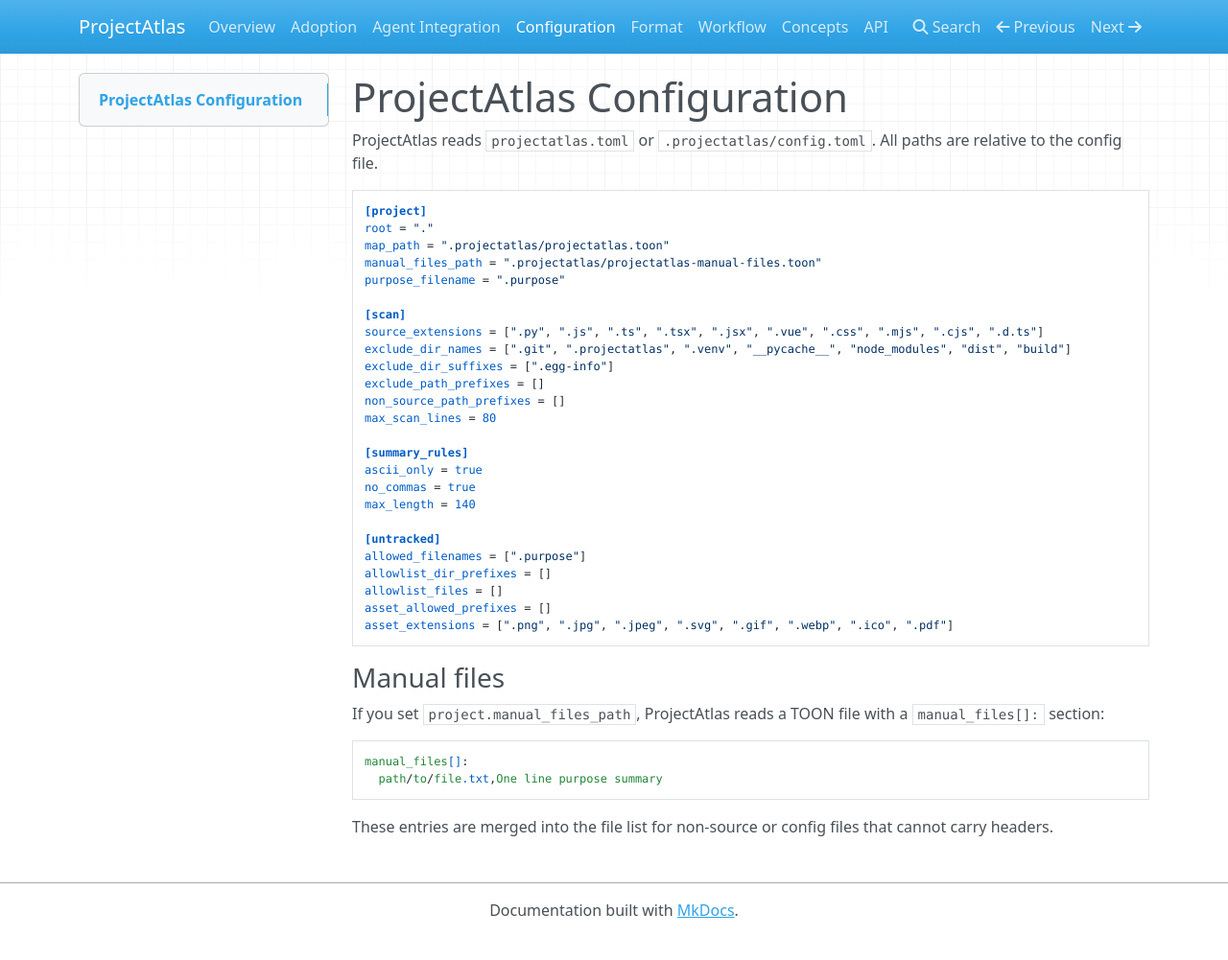
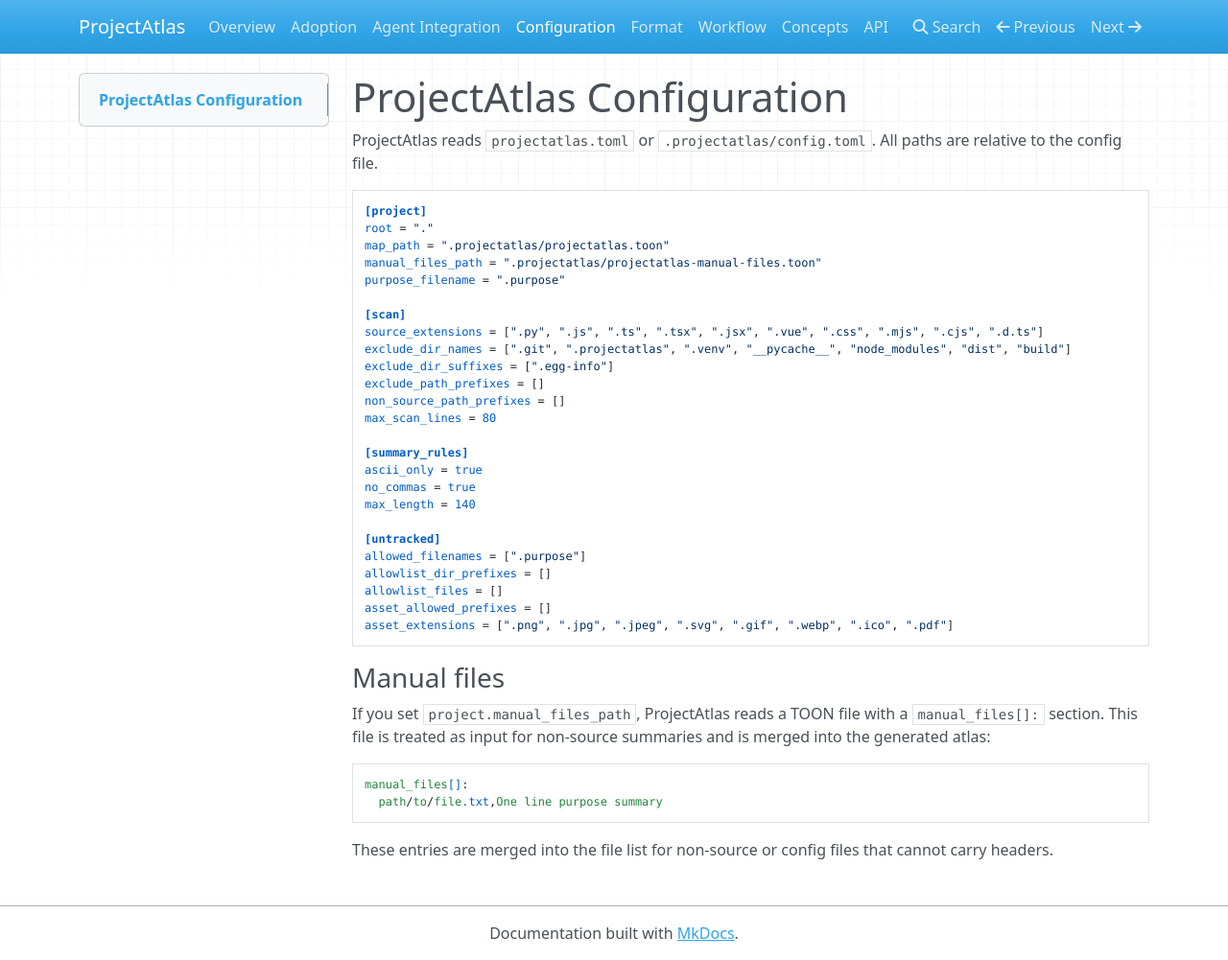
Before and after one commit to styler-ai/ProjectAtlas, an MkDocs documentation site: the page built from docs/configuration.md, in a window 1280 px wide and 1001 px high. Shown: the whole window at 96% size. Built offline with MkDocs 1.6.1, drawn with Linux system fonts in a browser that asks for light colours; nearby versions of some CDN libraries.

Commit message:
docs: explain manual file split (#69)

````diff
--- a/docs/configuration.md
+++ b/docs/configuration.md
@@ -32,7 +32,8 @@
 
 ### Manual files
 
-If you set `project.manual_files_path`, ProjectAtlas reads a TOON file with a `manual_files[]:` section:
+If you set `project.manual_files_path`, ProjectAtlas reads a TOON file with a `manual_files[]:` section. This file
+is treated as input for non-source summaries and is merged into the generated atlas:
 
 ```
 manual_files[]:
````
Also changed, not shown: README.md (+9 -0 lines), docs/agent-integration.md (+3 -0 lines), 1 other file.
